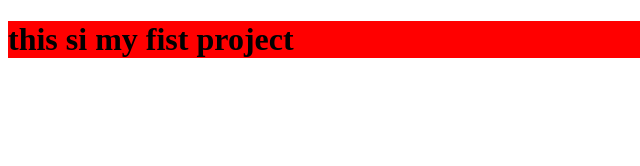
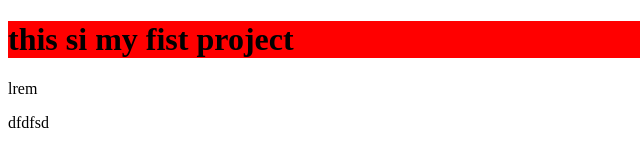
Before and after one commit to ranjitkuna/first-git, a plain HTML site: page index.html in a window 1280 px wide. Shown: the full height of the page, 0-640 px from the left. Drawn offline with Linux system fonts and the light colour scheme.

Commit message:
modiefed index file

```diff
--- a/index.html
+++ b/index.html
@@ -10,6 +10,9 @@
 <body>
 
     <h1>this si my fist project</h1>
+    <p>lrem</p>
+    <p>dfdfsd</p>
+
 
 </body>
 </html>
```
